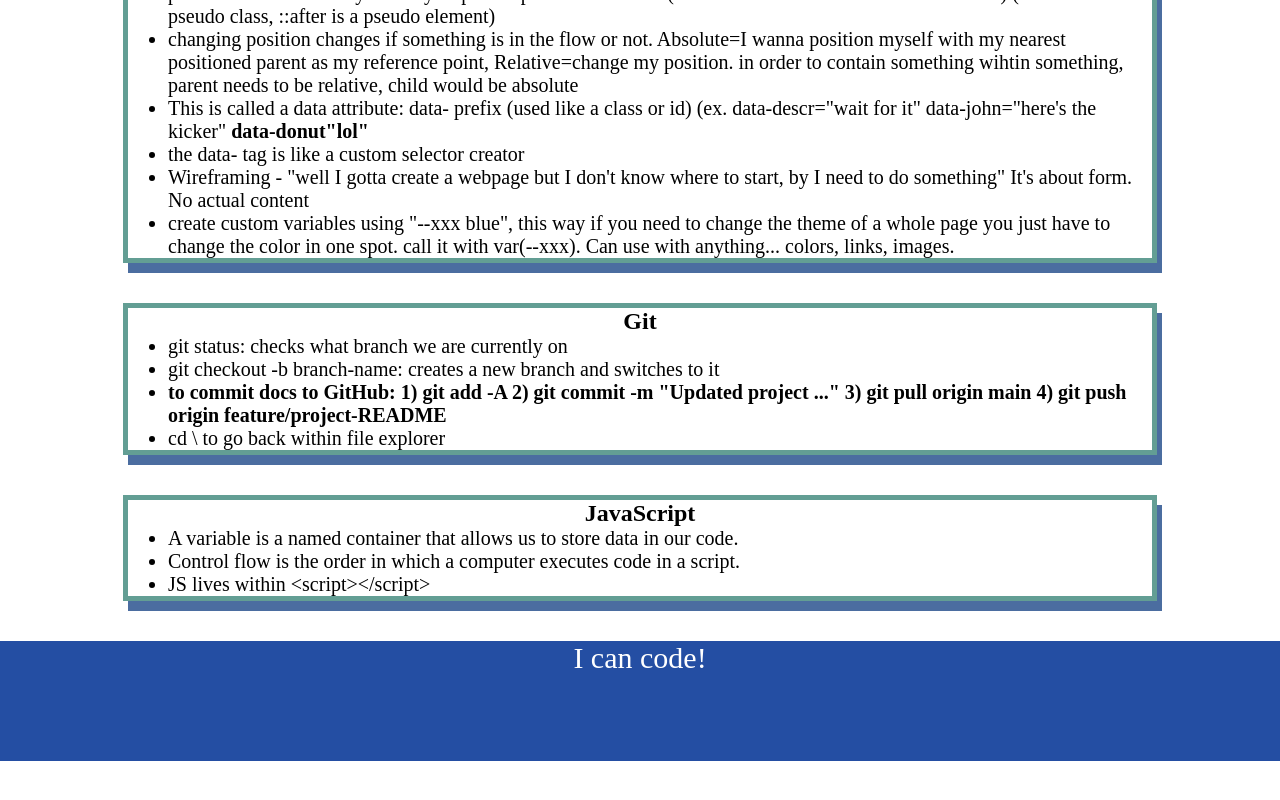
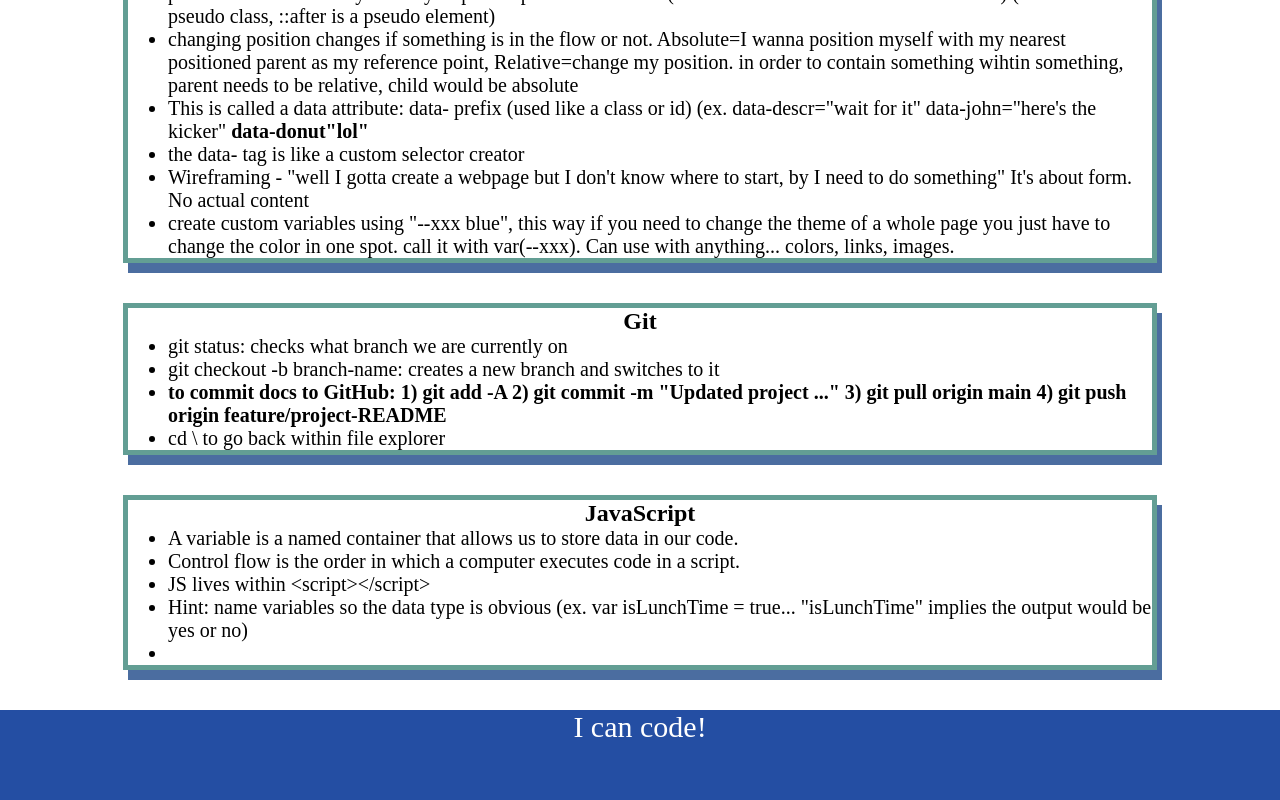
Before and after one commit to Syre11/prework-study-guide, a plain HTML site: page index.html in a window 1280 px wide. Shown: the part 1388-2188 px from the top of the page. Before the commit the page ends 2149 px from the top, so only its background shows below. Drawn offline with Linux system fonts and the light colour scheme.

Commit message:
Added Week 3 day 2 notes

```diff
--- a/index.html
+++ b/index.html
@@ -90,6 +90,8 @@
           <li>A variable is a named container that allows us to store data in our code.</li>
           <li>Control flow is the order in which a computer executes code in a script.</li>
           <li>JS lives within &lt;script&gt;&lt;/script&gt;</li>
+          <li>Hint: name variables so the data type is obvious (ex. var isLunchTime = true... "isLunchTime" implies the output would be yes or no)</li>
+          <li></li>
         </ul>
       </section>
     </main>
```
